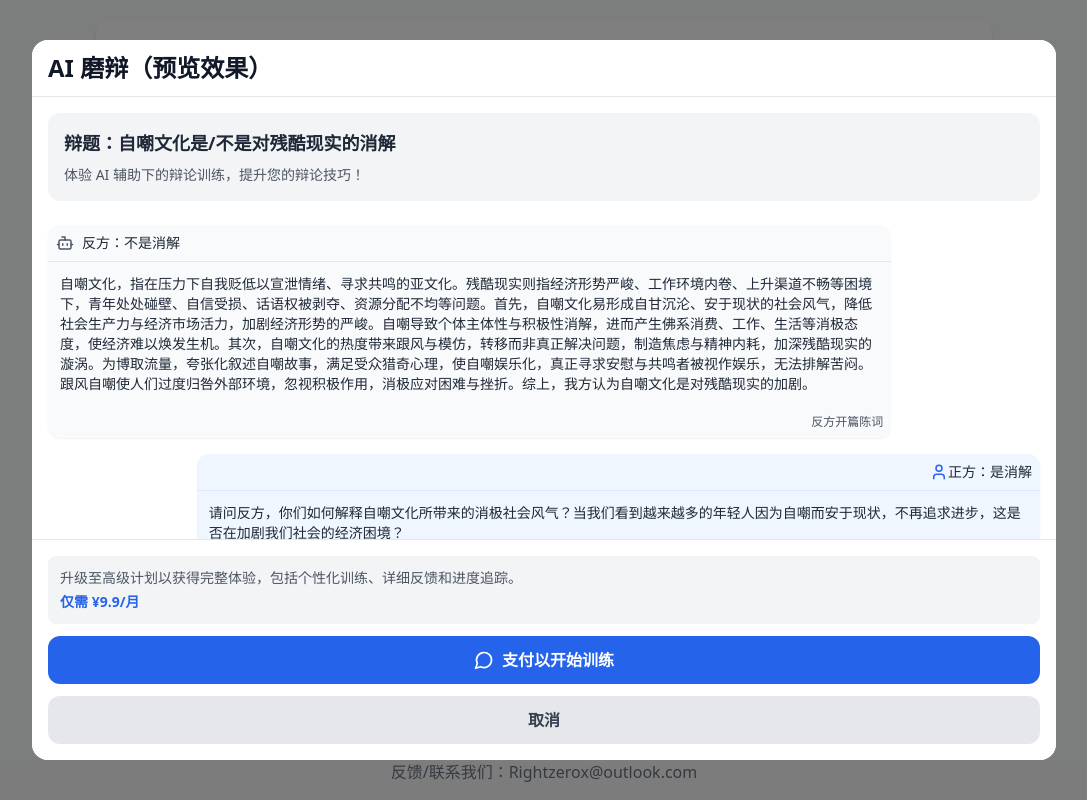
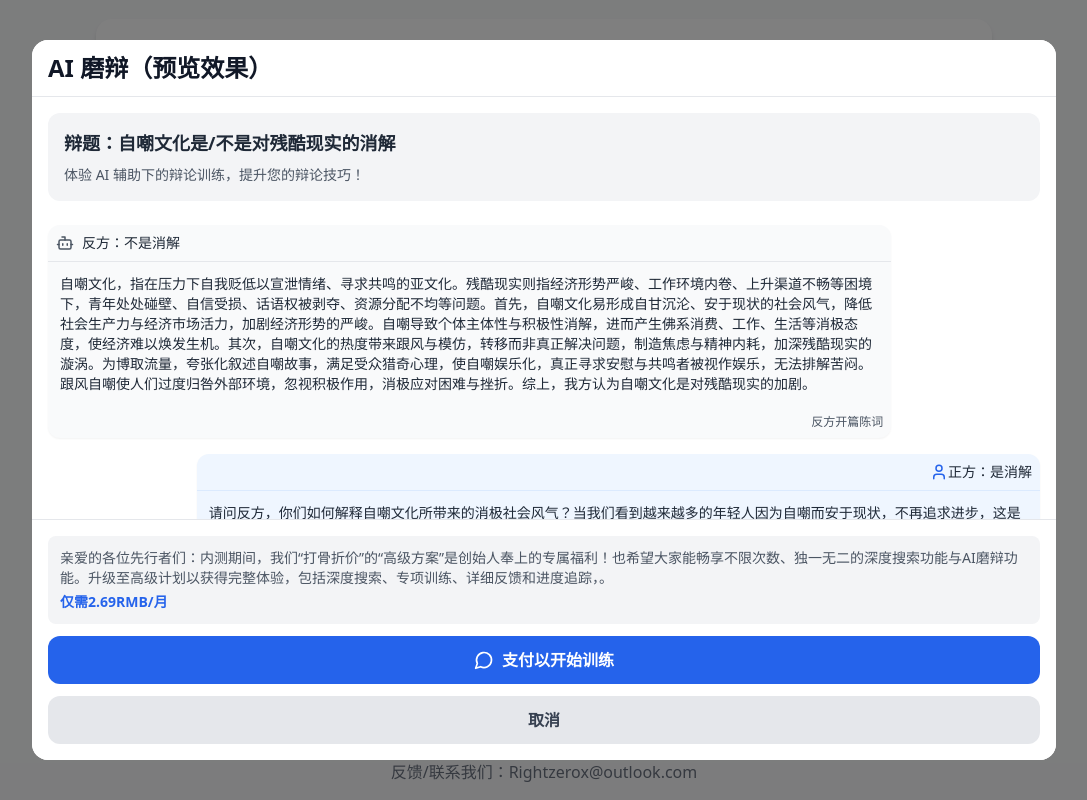
Before and after one commit to RZX00/debate0.2, a React (Vite) app: page / in a window 1280 px wide. Both pictures are taken after a click on the button "体验". Shown: the part 233-1033 px from the top of the page, without its empty margins (96-1183 px from the left). Built offline with nearby package versions, Linux system fonts and the light colour scheme.

Commit message:
Update AIDebateExperience.tsx

```diff
--- a/src/components/AIDebateExperience.tsx
+++ b/src/components/AIDebateExperience.tsx
@@ -116,8 +116,8 @@ const AIDebateExperience: React.FC<{ onClose: () => void }> = ({ onClose }) => {
           <div className="sticky bottom-0 w-full bg-white border-t border-gray-200 p-4 space-y-3">
             <div className="bg-gray-100 rounded-lg p-3 mb-3">
               <p className="text-sm text-gray-600">
-                升级至高级计划以获得完整体验，包括个性化训练、详细反馈和进度追踪。
-                <span className="block mt-1 font-semibold text-blue-600">仅需 ¥9.9/月</span>
+                亲爱的各位先行者们：内测期间，我们“打骨折价”的“高级方案”是创始人奉上的专属福利！也希望大家能畅享不限次数、独一无二的深度搜索功能与AI磨辩功能。升级至高级计划以获得完整体验，包括深度搜索、专项训练、详细反馈和进度追踪，。
+                <span className="block mt-1 font-semibold text-blue-600">仅需2.69RMB/月</span>
               </p>
             </div>
             <button
```
